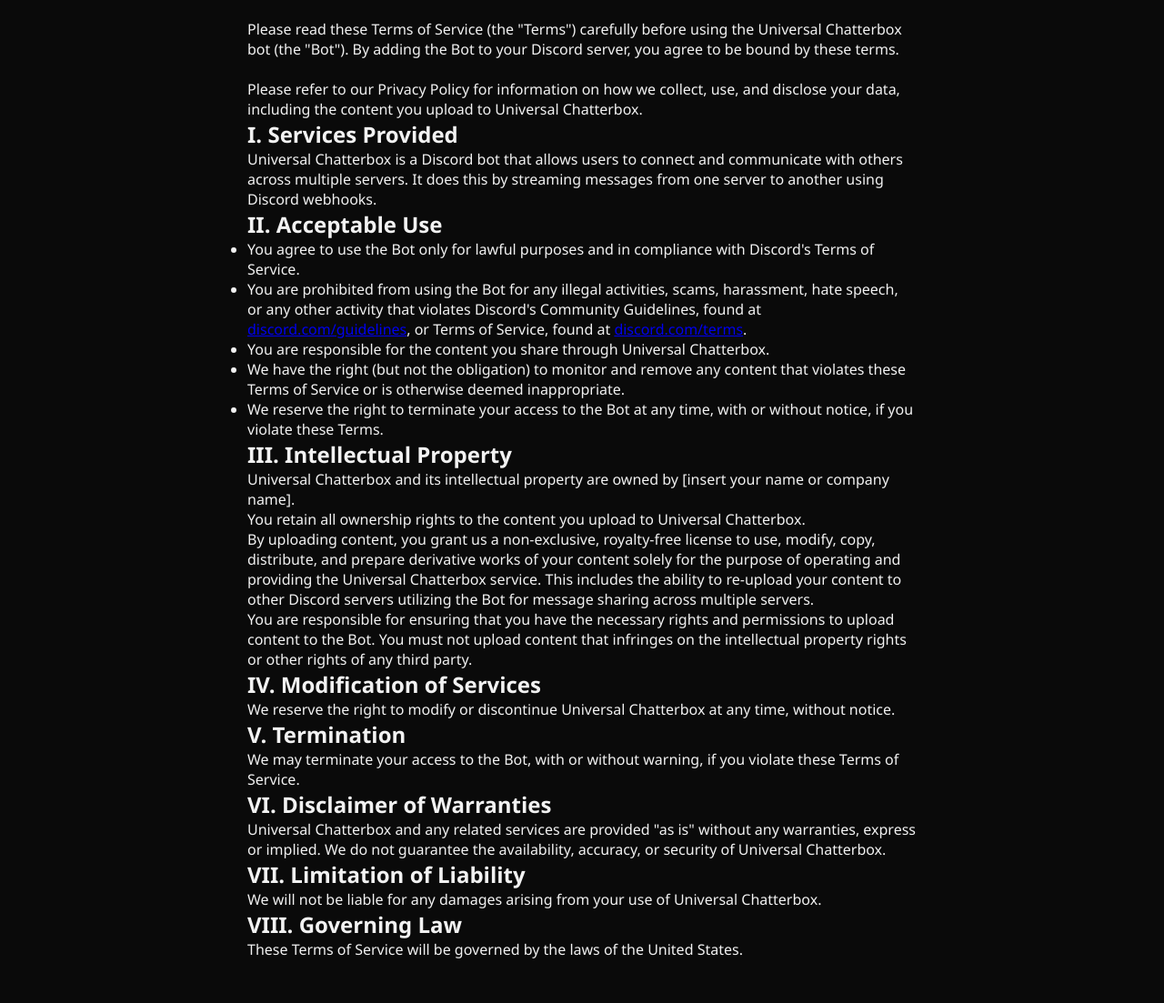
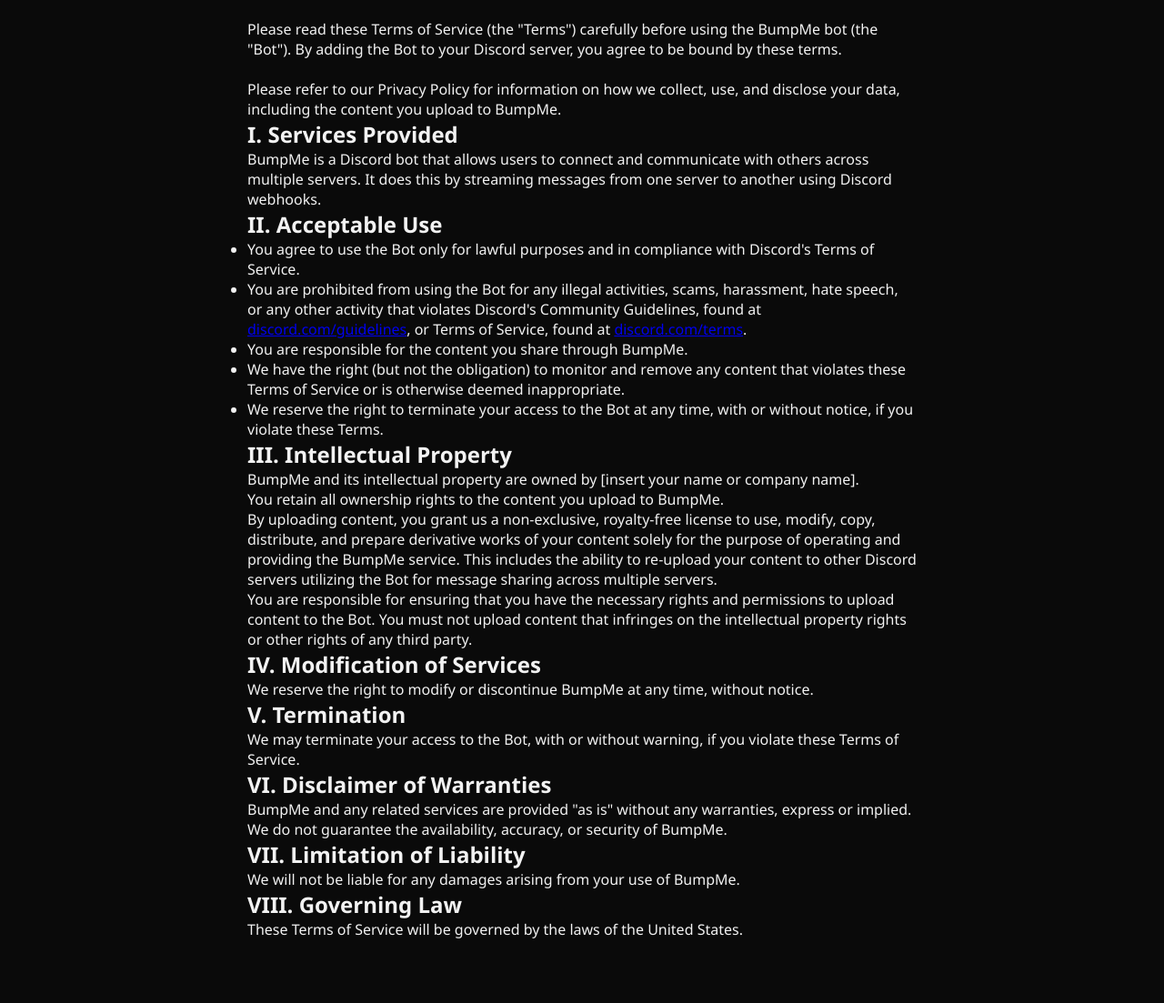
Before and after one commit to deathamongstlife/BumpMe-Invite-Page, a plain HTML site: page terms.html in a window 1280 px wide. Shown: the part 201-1304 px from the top of the page at 91% size. After the commit the page ends 1282 px from the top, so only its background shows below. Drawn offline with Linux system fonts and the light colour scheme.

Commit message:
Update terms.html

```diff
--- a/terms.html
+++ b/terms.html
@@ -26,39 +26,39 @@
 
   <main class="content">
     <h1>Terms of Service</h1>
-    <p>Welcome to Universal Chatterbox!<br><br>
-    Please read these Terms of Service (the "Terms") carefully before using the Universal Chatterbox bot (the "Bot"). By adding the Bot to your Discord server, you agree to be bound by these terms.<br><br>
-    Please refer to our Privacy Policy for information on how we collect, use, and disclose your data, including the content you upload to Universal Chatterbox.</p>
+    <p>Welcome to BumpMe!<br><br>
+    Please read these Terms of Service (the "Terms") carefully before using the BumpMe bot (the "Bot"). By adding the Bot to your Discord server, you agree to be bound by these terms.<br><br>
+    Please refer to our Privacy Policy for information on how we collect, use, and disclose your data, including the content you upload to BumpMe.</p>
 
     <h2>I. Services Provided</h2>
-    <p>Universal Chatterbox is a Discord bot that allows users to connect and communicate with others across multiple servers. It does this by streaming messages from one server to another using Discord webhooks.</p>
+    <p>BumpMe is a Discord bot that allows users to connect and communicate with others across multiple servers. It does this by streaming messages from one server to another using Discord webhooks.</p>
 
     <h2>II. Acceptable Use</h2>
     <ul>
       <li>You agree to use the Bot only for lawful purposes and in compliance with Discord's Terms of Service.</li>
       <li>You are prohibited from using the Bot for any illegal activities, scams, harassment, hate speech, or any other activity that violates Discord's Community Guidelines, found at <a href="https://discord.com/guidelines" target="_blank">discord.com/guidelines</a>, or Terms of Service, found at <a href="https://discord.com/terms" target="_blank">discord.com/terms</a>.</li>
-      <li>You are responsible for the content you share through Universal Chatterbox.</li>
+      <li>You are responsible for the content you share through BumpMe.</li>
       <li>We have the right (but not the obligation) to monitor and remove any content that violates these Terms of Service or is otherwise deemed inappropriate.</li>
       <li>We reserve the right to terminate your access to the Bot at any time, with or without notice, if you violate these Terms.</li>
     </ul>
 
     <h2>III. Intellectual Property</h2>
-    <p>Universal Chatterbox and its intellectual property are owned by [insert your name or company name].<br>
-    You retain all ownership rights to the content you upload to Universal Chatterbox.<br>
-    By uploading content, you grant us a non-exclusive, royalty-free license to use, modify, copy, distribute, and prepare derivative works of your content solely for the purpose of operating and providing the Universal Chatterbox service. This includes the ability to re-upload your content to other Discord servers utilizing the Bot for message sharing across multiple servers.<br>
+    <p>BumpMe and its intellectual property are owned by [insert your name or company name].<br>
+    You retain all ownership rights to the content you upload to BumpMe.<br>
+    By uploading content, you grant us a non-exclusive, royalty-free license to use, modify, copy, distribute, and prepare derivative works of your content solely for the purpose of operating and providing the BumpMe service. This includes the ability to re-upload your content to other Discord servers utilizing the Bot for message sharing across multiple servers.<br>
     You are responsible for ensuring that you have the necessary rights and permissions to upload content to the Bot. You must not upload content that infringes on the intellectual property rights or other rights of any third party.</p>
 
     <h2>IV. Modification of Services</h2>
-    <p>We reserve the right to modify or discontinue Universal Chatterbox at any time, without notice.</p>
+    <p>We reserve the right to modify or discontinue BumpMe at any time, without notice.</p>
 
     <h2>V. Termination</h2>
     <p>We may terminate your access to the Bot, with or without warning, if you violate these Terms of Service.</p>
 
     <h2>VI. Disclaimer of Warranties</h2>
-    <p>Universal Chatterbox and any related services are provided "as is" without any warranties, express or implied. We do not guarantee the availability, accuracy, or security of Universal Chatterbox.</p>
+    <p>BumpMe and any related services are provided "as is" without any warranties, express or implied. We do not guarantee the availability, accuracy, or security of BumpMe.</p>
 
     <h2>VII. Limitation of Liability</h2>
-    <p>We will not be liable for any damages arising from your use of Universal Chatterbox.</p>
+    <p>We will not be liable for any damages arising from your use of BumpMe.</p>
 
     <h2>VIII. Governing Law</h2>
     <p>These Terms of Service will be governed by the laws of the United States.</p>
```
